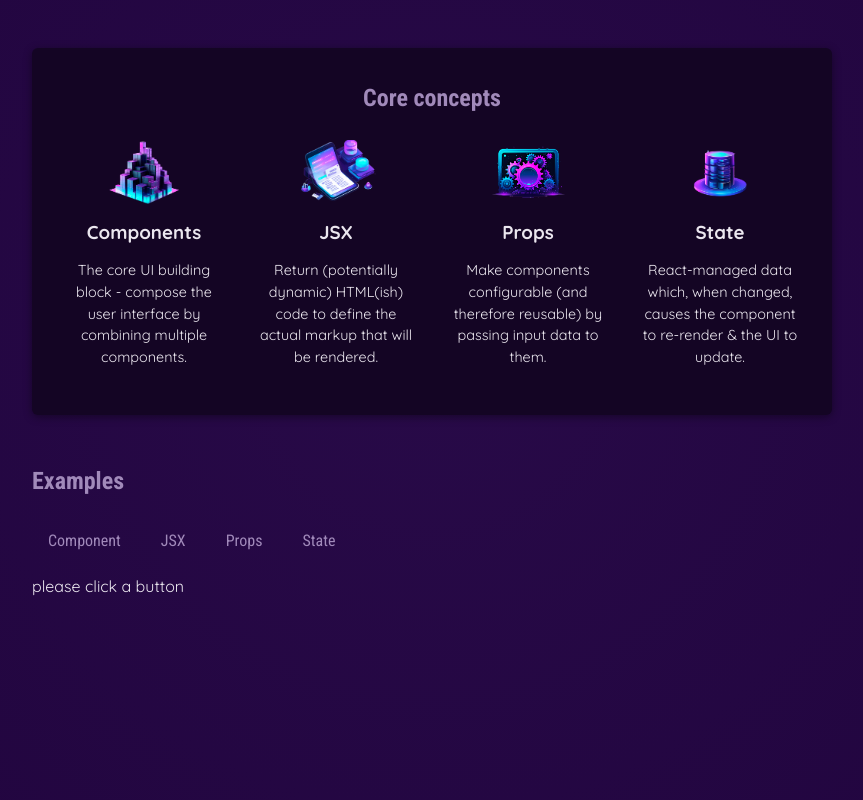
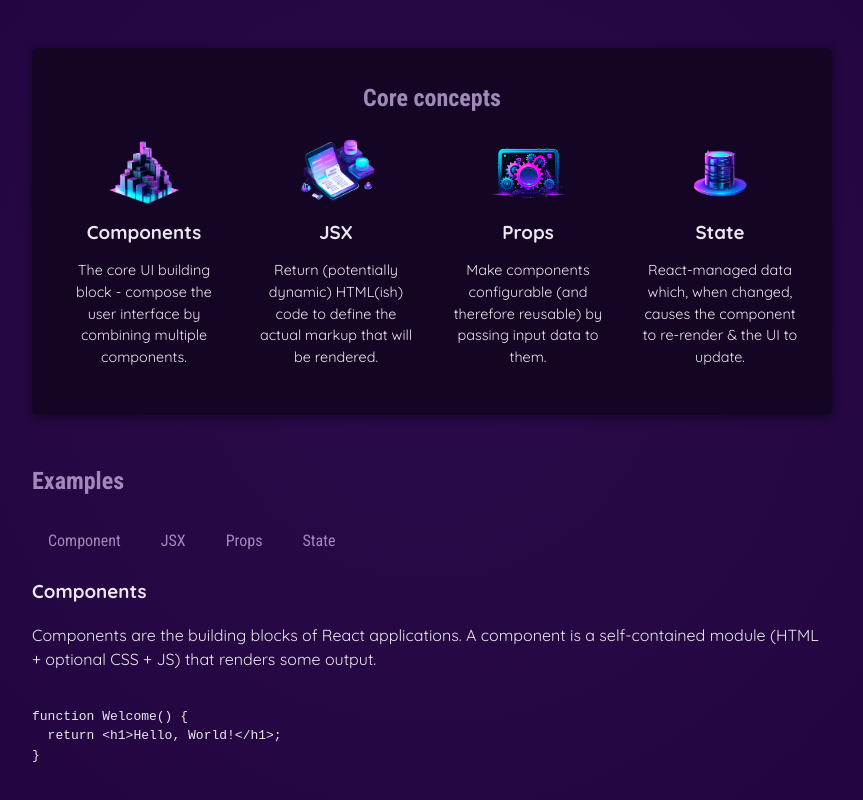
Before and after one commit to kunal-raturi/react-essentials, a React (Vite) app: page / in a window 1280 px wide. Shown: the part 284-1084 px from the top of the page, without its empty margins (208-1071 px from the left). Built offline with nearby package versions, Linux system fonts and the light colour scheme.

Commit message:
deriving and outputting data based on state

```diff
--- a/src/App.jsx
+++ b/src/App.jsx
@@ -3,9 +3,10 @@
 import { CoreConcept } from "./components/CoreConcept.jsx";
 import TabButton from "./components/TabButton.jsx";
 import { useState } from "react";
+import { EXAMPLES } from "./data.js";
 
 function App() {
-  const [selectedTopic, setSelectedTopic] = useState("please click a button ");
+  const [selectedTopic, setSelectedTopic] = useState("components");
   function handleSelect(selectedButton) {
     setSelectedTopic(selectedButton);
   }
@@ -27,14 +28,14 @@
           <menu>
             <TabButton
               onSelect={() => {
-                handleSelect("component");
+                handleSelect("components");
               }}
             >
               Component
             </TabButton>
             <TabButton
               onSelect={() => {
-                handleSelect("JSX");
+                handleSelect("jsx");
               }}
             >
               JSX
@@ -54,7 +55,13 @@
               State
             </TabButton>
           </menu>
-          {selectedTopic}
+          <div>
+            <h3>{EXAMPLES[selectedTopic].title}</h3>
+            <p>{EXAMPLES[selectedTopic].description}</p>
+            <pre>
+              <code>{EXAMPLES[selectedTopic].code}</code>
+            </pre>
+          </div>
         </section>
       </main>
     </div>
--- a/src/data.js
+++ b/src/data.js
@@ -1,31 +1,82 @@
-import componentsImg from './assets/components.png';
-import propsImg from './assets/config.png';
-import jsxImg from './assets/jsx-ui.png';
-import stateImg from './assets/state-mgmt.png';
+import componentsImg from "./assets/components.png";
+import propsImg from "./assets/config.png";
+import jsxImg from "./assets/jsx-ui.png";
+import stateImg from "./assets/state-mgmt.png";
 
 export const CORE_CONCEPTS = [
   {
     image: componentsImg,
-    title: 'Components',
+    title: "Components",
     description:
-      'The core UI building block - compose the user interface by combining multiple components.',
+      "The core UI building block - compose the user interface by combining multiple components.",
   },
   {
     image: jsxImg,
-    title: 'JSX',
+    title: "JSX",
     description:
-      'Return (potentially dynamic) HTML(ish) code to define the actual markup that will be rendered.',
+      "Return (potentially dynamic) HTML(ish) code to define the actual markup that will be rendered.",
   },
   {
     image: propsImg,
-    title: 'Props',
+    title: "Props",
     description:
-      'Make components configurable (and therefore reusable) by passing input data to them.',
+      "Make components configurable (and therefore reusable) by passing input data to them.",
   },
   {
     image: stateImg,
-    title: 'State',
+    title: "State",
     description:
-      'React-managed data which, when changed, causes the component to re-render & the UI to update.',
+      "React-managed data which, when changed, causes the component to re-render & the UI to update.",
   },
 ];
+
+export const EXAMPLES = {
+  components: {
+    title: "Components",
+    description:
+      "Components are the building blocks of React applications. A component is a self-contained module (HTML + optional CSS + JS) that renders some output.",
+    code: `
+function Welcome() {
+  return <h1>Hello, World!</h1>;
+}`,
+  },
+  jsx: {
+    title: "JSX",
+    description:
+      "JSX is a syntax extension to JavaScript. It is similar to a template language, but it has full power of JavaScript (e.g., it may output dynamic content).",
+    code: `
+<div>
+  <h1>Welcome {userName}</h1>
+  <p>Time to learn React!</p>
+</div>`,
+  },
+  props: {
+    title: "Props",
+    description:
+      "Components accept arbitrary inputs called props. They are like function arguments.",
+    code: `
+function Welcome(props) {
+  return <h1>Hello, {props.name}</h1>;
+}`,
+  },
+  state: {
+    title: "State",
+    description:
+      "State allows React components to change their output over time in response to user actions, network responses, and anything else.",
+    code: `
+function Counter() {
+  const [isVisible, setIsVisible] = useState(false);
+
+  function handleClick() {
+    setIsVisible(true);
+  }
+
+  return (
+    <div>
+      <button onClick={handleClick}>Show Details</button>
+      {isVisible && <p>Amazing details!</p>}
+    </div>
+  );
+}`,
+  },
+};
```
